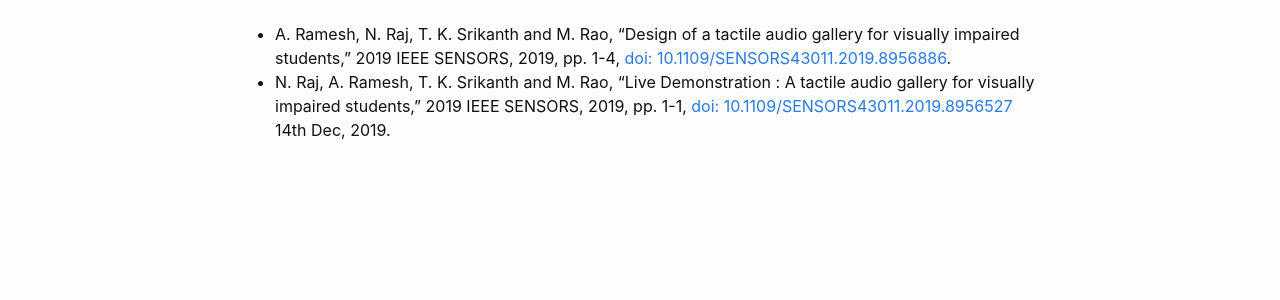
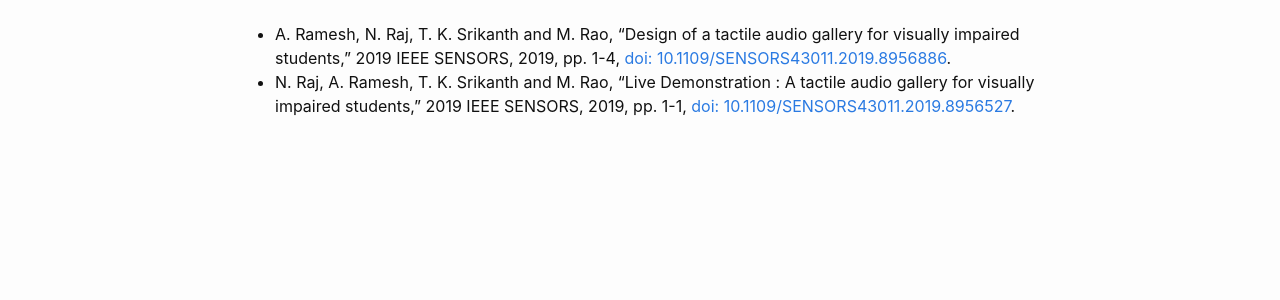
Before and after one commit to AJ-RR/AJ-RR.github.io, a Jekyll site: the page built from zpublications.md, in a window 1280 px wide. Shown: the part 142-442 px from the top of the page. Built offline with Jekyll 4.4.1, drawn with Linux system fonts in a browser that asks for light colours.

Commit message:
Update zpublications.md

```diff
--- a/zpublications.md
+++ b/zpublications.md
@@ -4,4 +4,4 @@ title: Publications
 permalink: /publications/
 ---
 * A. Ramesh, N. Raj, T. K. Srikanth and M. Rao, "Design of a tactile audio gallery for visually impaired students," 2019 IEEE SENSORS, 2019, pp. 1-4, <a href="https://ieeexplore.ieee.org/document/8956886">doi: 10.1109/SENSORS43011.2019.8956886</a>.
-* N. Raj, A. Ramesh, T. K. Srikanth and M. Rao, "Live Demonstration : A tactile audio gallery for visually impaired students," 2019 IEEE SENSORS, 2019, pp. 1-1, <a href="https://ieeexplore.ieee.org/document/8956527">doi: 10.1109/SENSORS43011.2019.8956527</a> 14th Dec, 2019.
+* N. Raj, A. Ramesh, T. K. Srikanth and M. Rao, "Live Demonstration : A tactile audio gallery for visually impaired students," 2019 IEEE SENSORS, 2019, pp. 1-1, <a href="https://ieeexplore.ieee.org/document/8956527">doi: 10.1109/SENSORS43011.2019.8956527</a>.
```
